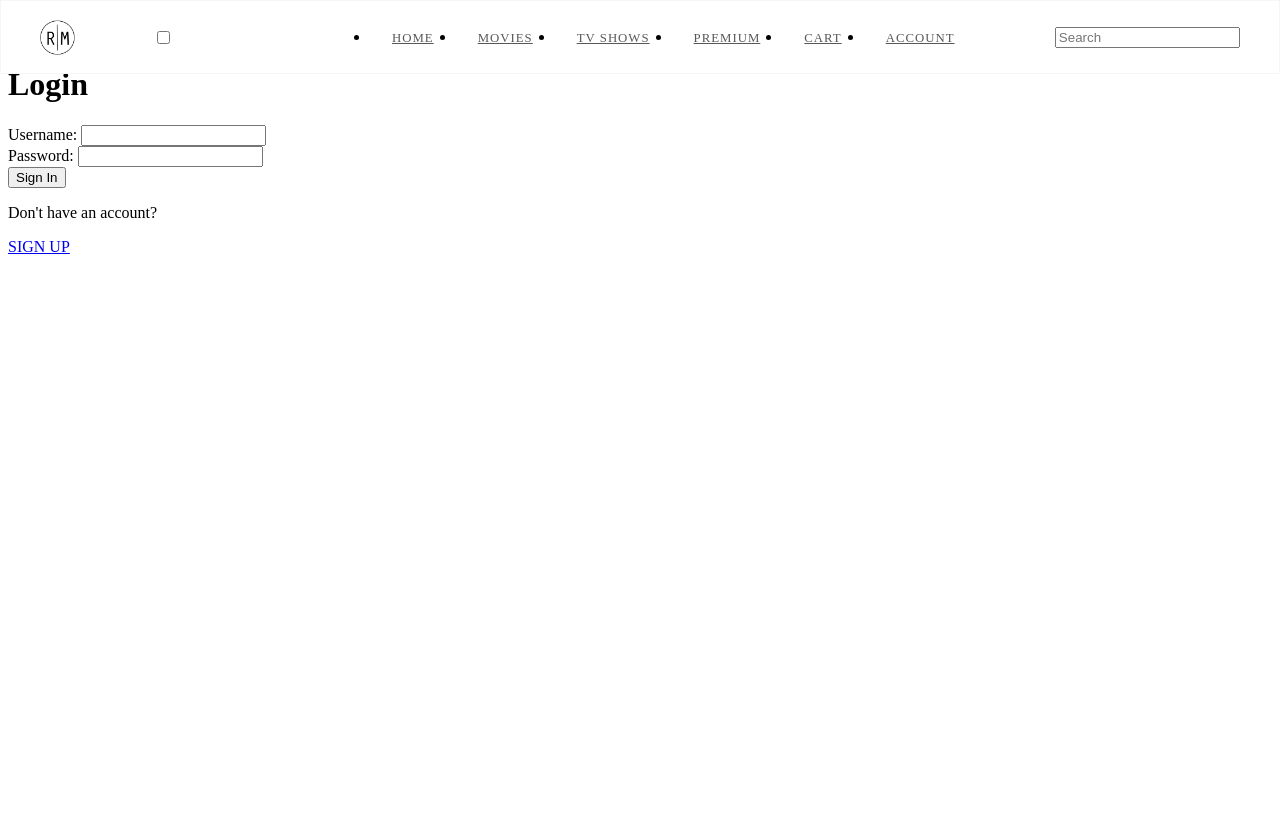
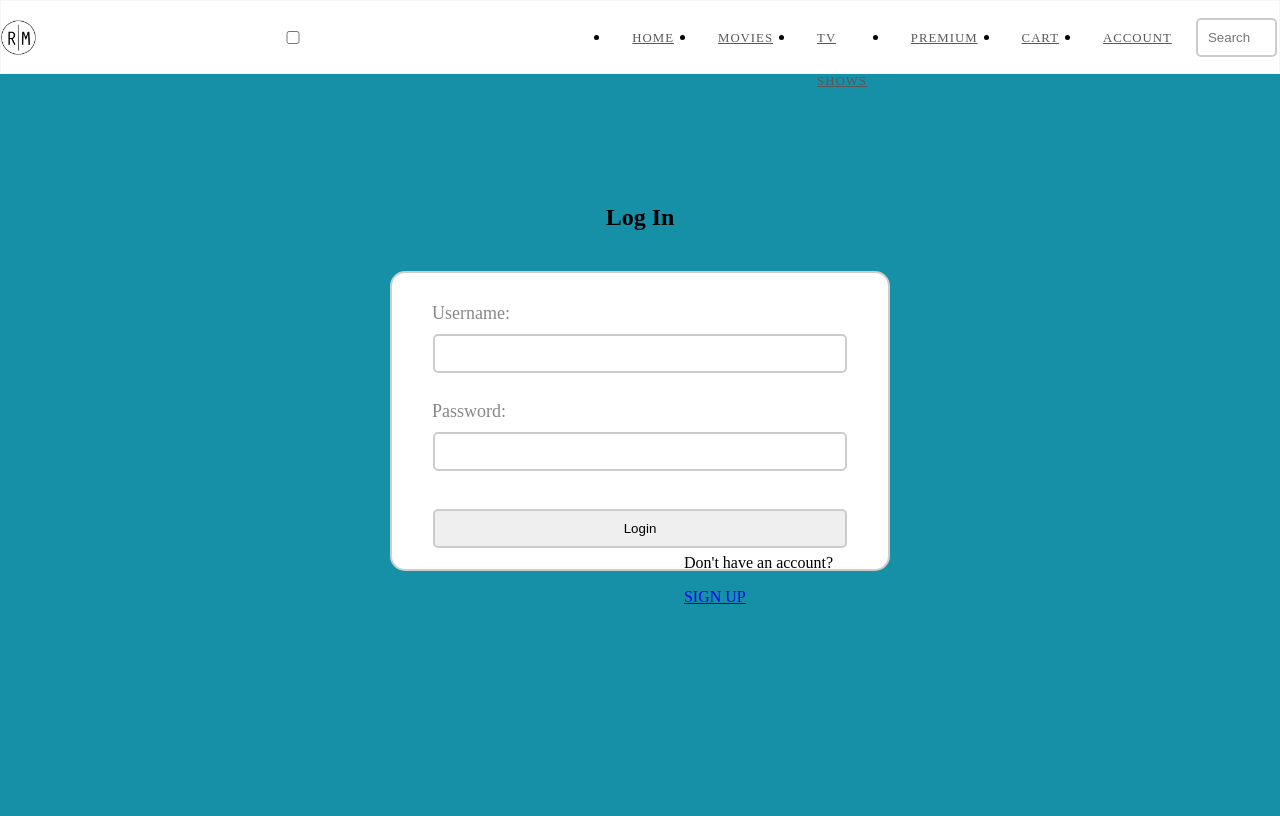
Before and after one commit to TiffyxSammy/RentMe, a PHP site: the page made by php files/accountSignIn.php in a window 1280 px wide. Before the commit the page ends 254 px from the top, so only its background shows below. Run offline with PHP 8.4, Linux system fonts and the light colour scheme; data comes from the database, SQL or seed files in the repository.

Commit message:
updated files

```diff
--- a/php files/accountSignIn.php
+++ b/php files/accountSignIn.php
@@ -1,6 +1,6 @@
 <?php
 
-require('database.php');
+ require('database.php');
 
 $query = 'SELECT * FROM accounts ORDER BY accountID';
 $statement = $db->prepare($query);
@@ -8,14 +8,105 @@ $statement->execute();
 $accounts = $statement->fetchAll();
 $statement->closeCursor();
 
+    if (isset($_POST['login'])) {
+
+        if (empty($_POST['username']) || empty($_POST['password'])) {
+            echo "All fields required";
+        } else {
+
+            $query = 'SELECT * FROM accounts WHERE username = :username AND password = :password';
+            $statement = $db->prepare($query);
+            $statement->execute(
+                array(
+                    'username' => $_POST['username'],
+                    'password' => $_POST['password']
+                )
+            );
+
+            $count = $statement->rowCount();
+            if ($count > 0) {
+                $_SESSION['username'] = $_POST['username'];
+                header("location:signInForm.php");
+            }
+        }
+    }
 ?>
 
 <title>Account Sign In</title>
 <link rel="stylesheet" type="text/css" href="aR.css">
 
-<body>
+<style>
 
-    <h1> Account Login </h1>
+body {
+    background: #1690A7;
+    display: flex;
+    justify-content: center;
+    align-items: center;
+    height: 100vh;
+}
+
+* {
+    box-sizing: border-box;
+}
+
+form {
+    width: 500px;
+    height: 300px;
+    border: 2px solid #ccc;
+    padding: 30px;
+    background: #fff;
+    border-radius: 15px;
+}
+
+h2 {
+    text-align: center;
+    margin-bottom: 40px;
+}
+
+input {
+    display: block;
+    border: 2px solid #ccc;
+    width: 95%;
+    padding: 10px;
+    margin: 10px auto;
+    border-radius: 5px;
+}
+
+label {
+    color: #888;
+    font-size: 18px;
+    padding: 10px;
+}
+
+button {
+    float: left;
+    background: #555;
+    padding: 10px 15px;
+    color: #fff;
+    border-radius: 5px;
+    margin-right: 10px;
+    border: none;
+
+}
+
+button:hover {
+    opacity: 0.7;
+}
+
+.signupBtn {
+    float: right;
+    padding: 10px 15px;
+    color: black;
+    border-radius: 5px;
+    margin-right: 10px;
+    margin-top: -30px;
+    border: none;
+
+}
+
+</style>
+
+<body scroll="no" style="overflow: hidden">
 
     <!--navigation-------------->
     <nav>
@@ -49,20 +140,22 @@ $statement->closeCursor();
 
 <main>
     <div class="signin">
-        <h1> Login </h1>
+        <h2> Log In </h2>
 
-        <form action="signInForm.php" method="post" id="signin_form">
+        <form method="post" id="signin_form">
 
             <label> Username: </label>
             <input type="text" name="username"><br>
             <label> Password: </label>
             <input type="text" name="password"><br>
 
-            <button id ="submit" type="submit" value="Sign In">Sign In</button>
+            <!-- <button id ="submit" name = "login" type="submit" value="login">Sign In</button> -->
+            <input type="submit" name="login" value="Login"/>
 
+            <div class="signupBtn">
             <p> Don't have an account?<p>
                     <p><a href="accountRegistration.php">SIGN UP</a></p>
-
+</div>
         </form>
     </div>
 
```
Also changed, not shown: php files/addAccount.php (+0 -12 lines), php files/signInForm.php (added, +10 -0 lines).
